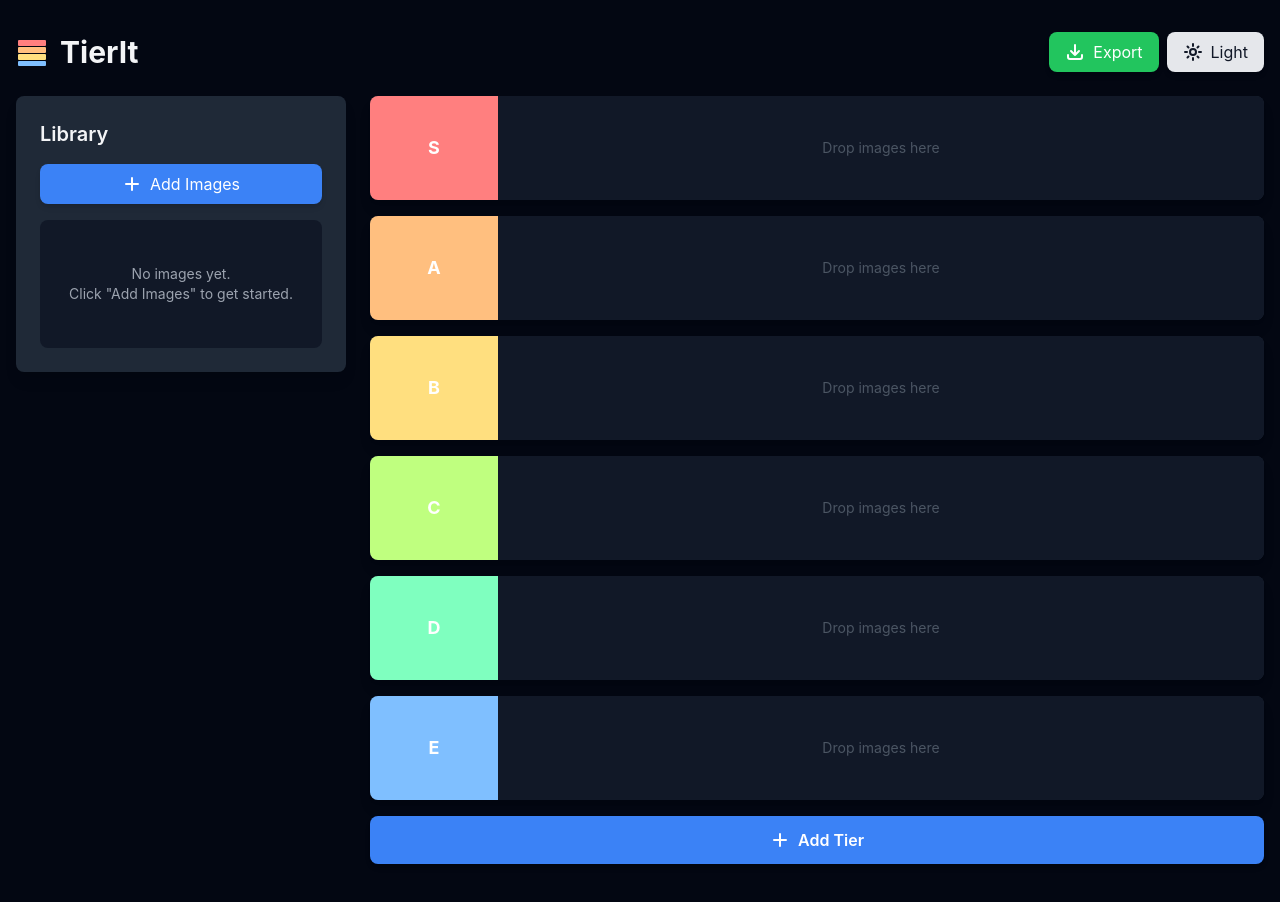
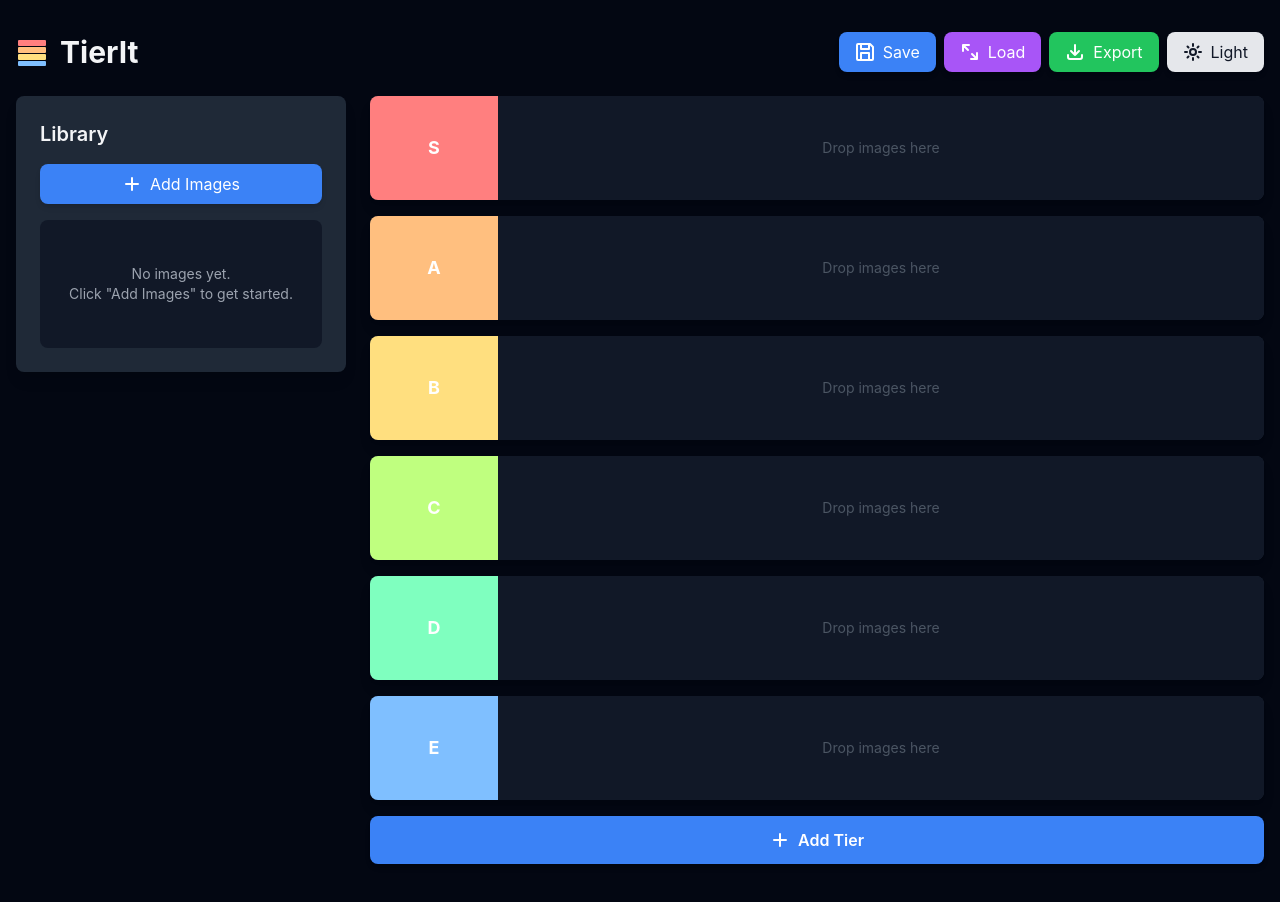
Before and after one commit to AdSchl2E/TIER-IT, a React (Vite) app: page / in a window 1280 px wide. Shown: the top 902 px of the page. Built offline with nearby package versions, Linux system fonts and the light colour scheme.

Commit message:
Save and load your tierlists with JSON files !

```diff
--- a/src/App.tsx
+++ b/src/App.tsx
@@ -4,7 +4,7 @@ import TierList from './components/TierList';
 import { useDragManager, ImageItem, TierData } from './hooks/useDragManager';
 import { useTheme } from './context/ThemeContext';
 import { compressImage } from './utils/imageCompression';
-import { SunIcon, MoonIcon, PlusIcon, DownloadIcon, AppIcon } from './components/Icons';
+import { SunIcon, MoonIcon, PlusIcon, DownloadIcon, AppIcon, SaveIcon, LoadIcon } from './components/Icons';
 
 const initialTiers: TierData[] = [
   { id: 's', name: 'S', color: '#ff7f7f', items: [] },
@@ -201,6 +201,53 @@ function App() {
     }
   }, [theme]);
 
+  const handleSaveTierList = useCallback(() => {
+    const data = {
+      tiers,
+      libraryImages,
+      savedAt: new Date().toISOString(),
+    };
+
+    const json = JSON.stringify(data, null, 2);
+    const blob = new Blob([json], { type: 'application/json' });
+    const url = URL.createObjectURL(blob);
+
+    const link = document.createElement('a');
+    link.download = `tierlist-save-${Date.now()}.json`;
+    link.href = url;
+    link.click();
+
+    URL.revokeObjectURL(url);
+  }, [tiers, libraryImages]);
+
+  const handleLoadTierList = useCallback(() => {
+    const input = document.createElement('input');
+    input.type = 'file';
+    input.accept = '.json';
+
+    input.onchange = async (e) => {
+      const file = (e.target as HTMLInputElement).files?.[0];
+      if (!file) return;
+
+      try {
+        const text = await file.text();
+        const data = JSON.parse(text);
+
+        if (data.tiers && Array.isArray(data.tiers)) {
+          setTiers(data.tiers);
+        }
+        if (data.libraryImages && Array.isArray(data.libraryImages)) {
+          setLibraryImages(data.libraryImages);
+        }
+      } catch (error) {
+        console.error('Error loading tier list:', error);
+        alert('Error loading tier list file');
+      }
+    };
+
+    input.click();
+  }, []);
+
   return (
     <div className="min-h-screen bg-gray-100 dark:bg-gray-950 transition-colors duration-200 pb-40 lg:pb-8">
       {/* Loading Overlay */}
@@ -231,6 +278,20 @@ function App() {
             TierIt
           </h1>
           <div className="flex gap-2">
+            <button
+              onClick={handleSaveTierList}
+              className="px-4 py-2 bg-blue-500 hover:bg-blue-600 text-white rounded-lg transition-colors duration-200 shadow-md hover:shadow-lg flex items-center gap-2"
+            >
+              <SaveIcon />
+              Save
+            </button>
+            <button
+              onClick={handleLoadTierList}
+              className="px-4 py-2 bg-purple-500 hover:bg-purple-600 text-white rounded-lg transition-colors duration-200 shadow-md hover:shadow-lg flex items-center gap-2"
+            >
+              <LoadIcon />
+              Load
+            </button>
             <button
               onClick={handleExportImage}
               className="px-4 py-2 bg-green-500 hover:bg-green-600 text-white rounded-lg transition-colors duration-200 shadow-md hover:shadow-lg flex items-center gap-2"
--- a/src/components/Icons.tsx
+++ b/src/components/Icons.tsx
@@ -137,3 +137,46 @@ export const AppIcon = () => (
     <rect x="2" y="25" width="28" height="5" rx="1" fill="#7fbfff"/>
   </svg>
 );
+
+export const SaveIcon = () => (
+  <svg
+    width="20"
+    height="20"
+    viewBox="0 0 20 20"
+    fill="none"
+    xmlns="http://www.w3.org/2000/svg"
+  >
+    <path
+      d="M15 2H3C2.4 2 2 2.4 2 3V17C2 17.6 2.4 18 3 18H17C17.6 18 18 17.6 18 17V5L15 2Z"
+      stroke="currentColor"
+      strokeWidth="2"
+      strokeLinecap="round"
+      strokeLinejoin="round"
+    />
+    <path
+      d="M14 2V7H6V2M6 18V11H14V18"
+      stroke="currentColor"
+      strokeWidth="2"
+      strokeLinecap="round"
+      strokeLinejoin="round"
+    />
+  </svg>
+);
+
+export const LoadIcon = () => (
+  <svg
+    width="20"
+    height="20"
+    viewBox="0 0 20 20"
+    fill="none"
+    xmlns="http://www.w3.org/2000/svg"
+  >
+    <path
+      d="M3 9V3H9M17 11V17H11M3 3L8 8M17 17L12 12"
+      stroke="currentColor"
+      strokeWidth="2"
+      strokeLinecap="round"
+      strokeLinejoin="round"
+    />
+  </svg>
+);
```
